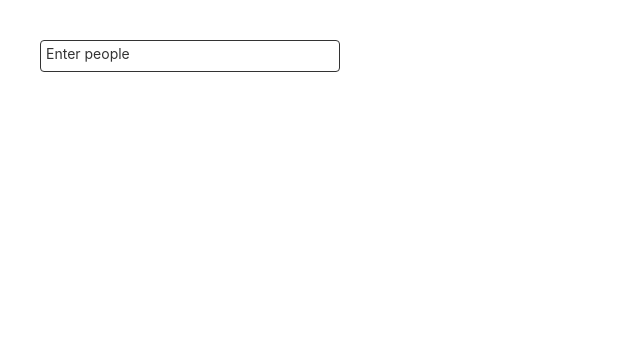
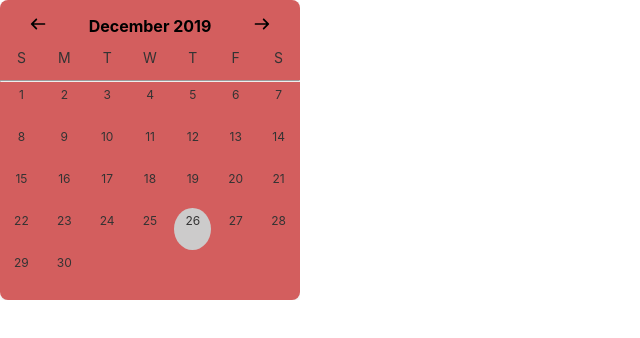
Before and after one commit to Kickbuttowaski/goschedule, a React (Create React App) app: page / in a window 1280 px wide. Shown: the top 338 px of the page, without its empty margins (0-640 px from the left). Built offline with nearby package versions, Linux system fonts and the light colour scheme; a web font is replaced by a local one.

Commit message:
Calendar & Button modification

```diff
--- a/src/App.js
+++ b/src/App.js
@@ -32,8 +32,8 @@ function App() {
      setFlag(!flag)
   }
   return (
-    <div style={{"padding":"40px 0px 0px 40px"}} >
-      <UserPicker mode="S"/>
+    <div style={{height:"300px",width:"300px"}} >
+    <Calendar/>
       </div>
   );
 }
--- a/src/components/Button/Button.module.css
+++ b/src/components/Button/Button.module.css
@@ -51,26 +51,28 @@
   -ms-user-select: none;
   user-select: none;
 }
+.input-icons{
+  display: inline-block;
+}
 .input-icons i {
-  position: absolute;
   cursor: pointer;
 }
 
 .icon {
-  padding-left: 10px;
-  padding-top: 10px;
+  position: relative;
   text-align: left;
   width: 18px;
   height: 18px;
+  left:28px;
+  top:3px;
 }
 .icon-small {
   composes: icon;
-  padding-top: 6px;
+
 }
 .icon-large {
   composes: icon;
-  padding-top: 14px;
-  padding-left: 10px;
+
 }
 
 .primary {
--- a/src/components/Calendar/Calendar.js
+++ b/src/components/Calendar/Calendar.js
@@ -177,7 +177,7 @@ export default class Calendar extends React.Component {
     return (
       <React.Fragment>
         <section className={style.mainCont}>
-        <section>
+        <section className={style.headerSection}>
             <div className={style.divHeader}>
               <div
                 className={style.nxtNforw}
@@ -187,7 +187,7 @@ export default class Calendar extends React.Component {
                   src={arrow_left}
                   alt="user_profile"
                   className={style.hov}
-                ></img>
+                />
               </div>
               <div className={style.dym}>
                 <strong>
@@ -202,7 +202,7 @@ export default class Calendar extends React.Component {
                   src={arrow_right}
                   alt="user_profile"
                   className={style.hov}
-                ></img>
+                />
               </div>
             </div>
             <div className={style.days_row}>
@@ -218,7 +218,9 @@ export default class Calendar extends React.Component {
             </div>
             </section>
           <hr className={style.divide} />
+          <section className={style.dateSection}>
           {innerHtml}
+          </section>
         </section>
       </React.Fragment>
     );
--- a/src/components/Calendar/Calendar.module.css
+++ b/src/components/Calendar/Calendar.module.css
@@ -49,6 +49,12 @@
   display: flex;
   justify-content: space-between;
 }
+.headerSection{
+  height: 25%;
+}
+.dateSection{
+  height: 75%;
+}
 .type2 {
   visibility: hidden;
 }
@@ -63,18 +69,21 @@
   justify-content: space-evenly;
 }
 .mainCont {
-  width: 241px;
-  height: 239px;
+  min-width: 241px;
+  min-height: 239px;
+  height: 100%;
+  width: 100%;
   border-radius: 8px;
   box-shadow: 0 2px 4px 0 rgba(0, 0, 0, 0.1);
   padding: 10px 0px;
-  background-color: white;
+  background-color: rgb(211, 94, 94);
   z-index: 2;
 }
 .w100 {
   display: flex;
   flex-direction: row;
   width: 100%;
+  height: 20%;
   justify-content: space-between;
 }
 .emptyDate {
@@ -92,6 +101,7 @@
   margin: 0px 3px;
   border-radius: 50%;
   user-select: none;
+  height: max-content;
 }
 .date_highlight {
   composes:font-inter;
@@ -108,7 +118,7 @@
   flex: 1;
   padding: 3px 0;
   margin: 0px 3px;
-  border-radius: 50%;
+  border-radius: 70%;
   background-color: #cccbcb;
 }
 .date:hover {
```
